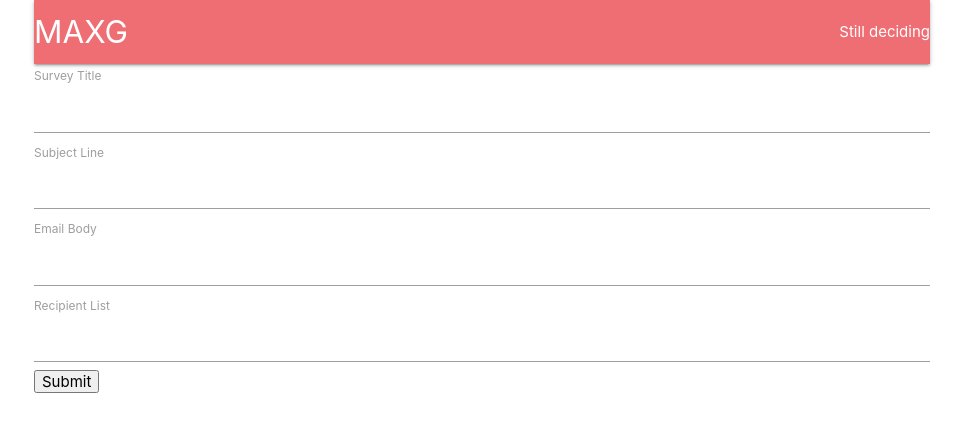
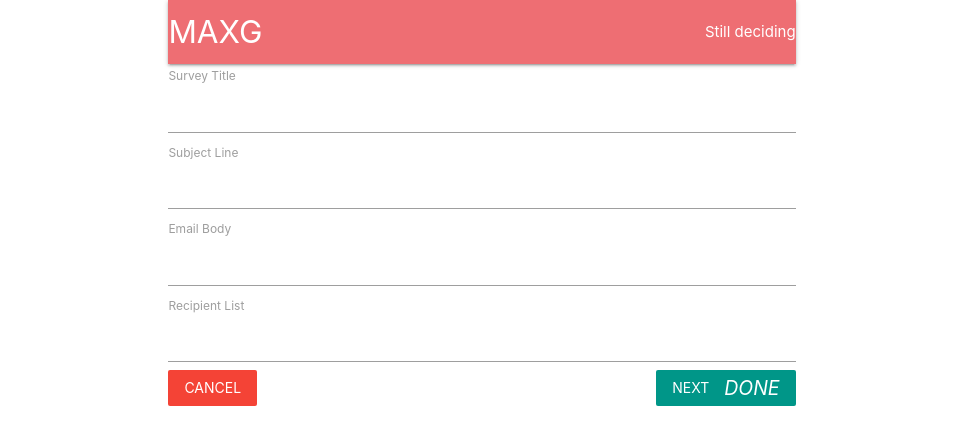
Before and after one commit to ruijin6000/Pelendaba, a React (Create React App) app in the folder client/: page /surveys/new in a window 1280 px wide. Shown: the top 444 px of the page, without its empty margins (158-1121 px from the left). Built offline with nearby package versions, Linux system fonts and the light colour scheme; no server answers; the HTML template or start-up script is replaced by a standard one.

Commit message:
add next and cancel buttons

```diff
--- a/client/src/components/App.js
+++ b/client/src/components/App.js
@@ -1,5 +1,5 @@
 import React, {Component} from 'react';
-import {BrowserRouter, Redirect, Route} from "react-router-dom";
+import {BrowserRouter, Route} from "react-router-dom";
 import Header from './Header';
 import {connect} from "react-redux";
 import * as actions from '../actions';
@@ -22,11 +22,11 @@
         return (
             <div className="container">
                 <BrowserRouter>
-                    <div>
+                    <div className="container">
                         <Header/>
                         <Route exact path="/" component={Landing}/>
                         <Route exact path="/surveys" component={Dashboard}/>
-                        <Route path="/surveys/new" component={SurveyNew}/>
+                        <Route  path="/surveys/new" component={SurveyNew}/>
                     </div>
 
                 </BrowserRouter>
--- a/client/src/components/surveys/SurveyField.js
+++ b/client/src/components/surveys/SurveyField.js
@@ -1,4 +1,4 @@
-import React, {Component} from "react";
+import React from "react";
 
 export default  ({input,label})=> {
     return (
--- a/client/src/components/surveys/SurveyForm.js
+++ b/client/src/components/surveys/SurveyForm.js
@@ -2,12 +2,13 @@
 import {reduxForm, Field} from 'redux-form';
 import SurveyField from './SurveyField';
 import _ from 'lodash';
+import {Link} from 'react-router-dom';
 
 const FIELDS = [
     {label: 'Survey Title', name: 'title'},
     {label: 'Subject Line', name: 'subject'},
     {label: 'Email Body', name: 'body'},
-    {label: 'Recipient List', name: 'Emails'}
+    {label: 'Recipient List', name: 'emails'}
 ];
 
 class SurveyForm extends Component {
@@ -17,23 +18,30 @@
         //     <Field label="Survey Title" type="text" name="title" component={SurveyField}/>
         //     <Field label="Subject Line" type="text" name="subject" component={SurveyField}/>
         //     <Field label="Email Body" type="text" name="body" component={SurveyField}/>
-        //     <Field label="Recipient List" type="text" name="Emails" component={SurveyField}/>
+        //     <Field label="Recipient List" type="text" name="emails" component={SurveyField}/>
         // </div>
 
         return _.map(FIELDS, ({label, name}) => {
             return (
-                <Field component={SurveyField} type="text" label={label} name={name}/>
+                <Field key={name} component={SurveyField} type="text" label={label} name={name}/>
             );
         });
 
     }
 
     render() {
+
         return (
             <div>
                 <form onSubmit={this.props.handleSubmit(values => console.log(values))}>
                     {this.renderFields()}
-                    <button type="submit"> Submit</button>
+                    <Link to="/surveys"  className="red btn-flat white-text">
+                        Cancel
+                    </Link>
+                    <button type="submit" className="teal btn-flat right white-text">
+                        Next
+                        <i className ="material-icons right">done</i>
+                    </button>
                 </form>
             </div>
         );
```
